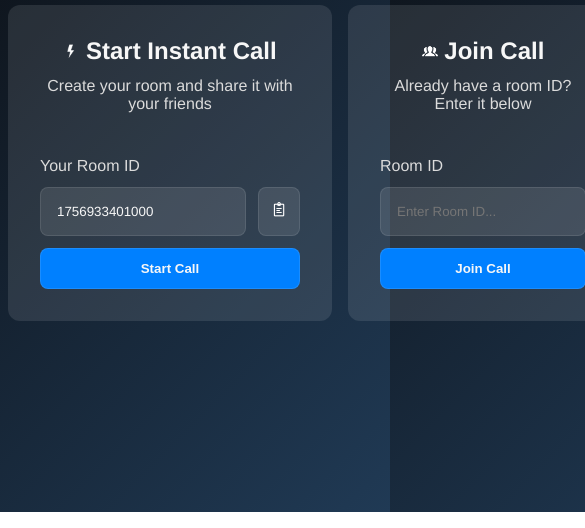
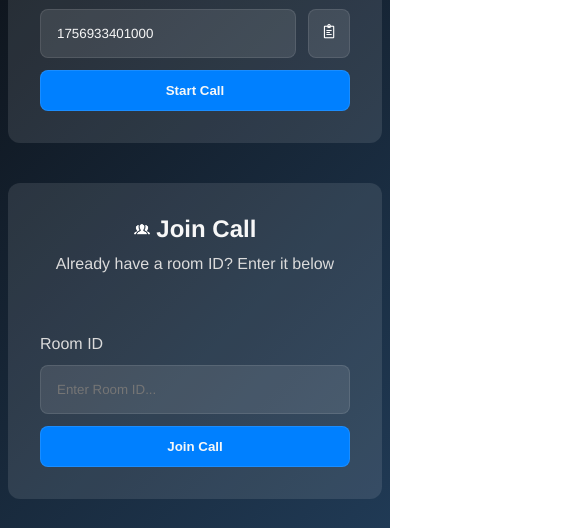
Before and after one commit to medamine980/FaceLink, a website: page views/index.html in a window 390 px wide. Shown: the part 332-860 px from the top of the page, 585 px wide, since content can reach past the window. Drawn offline with nearby package versions, Linux system fonts and the light colour scheme.

Commit message:
ui(portrait): now displays horizontally on mobile screen

```diff
--- a/views/css/index.css
+++ b/views/css/index.css
@@ -129,3 +129,20 @@ button {
 .inner-container__form__create-btn:hover {
     background-color: var(--blue-color);
 }
+
+@media screen and (max-width: 960px) {
+    .container {
+        display: grid;
+        grid-template-rows: 1fr 3fr 3fr;
+        grid-template-columns: 1fr;
+        grid-template-areas:
+            "title"
+            "create-room"
+            "call-room"
+        ;
+    }
+
+    body {
+        margin-bottom: 1em;
+    }
+}
```
Also changed, not shown: views/call.html (+1 -1 lines).
